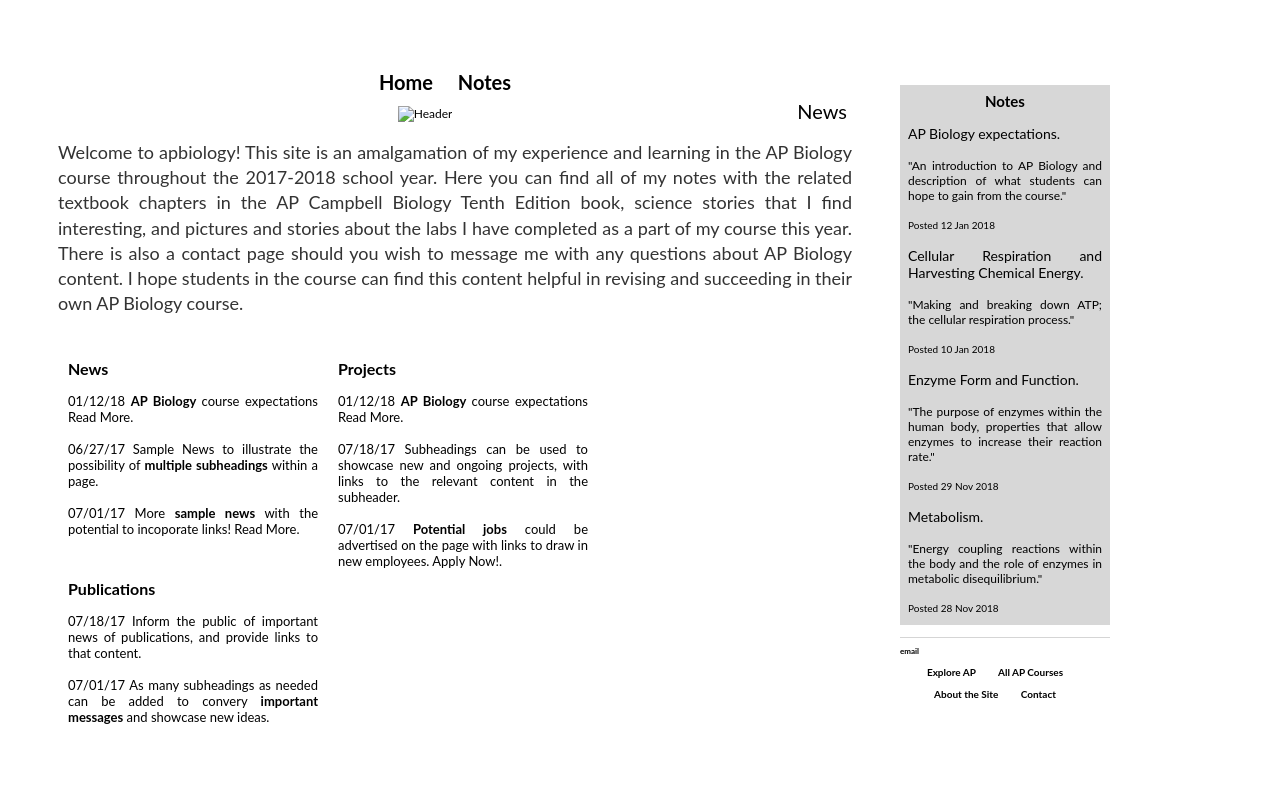
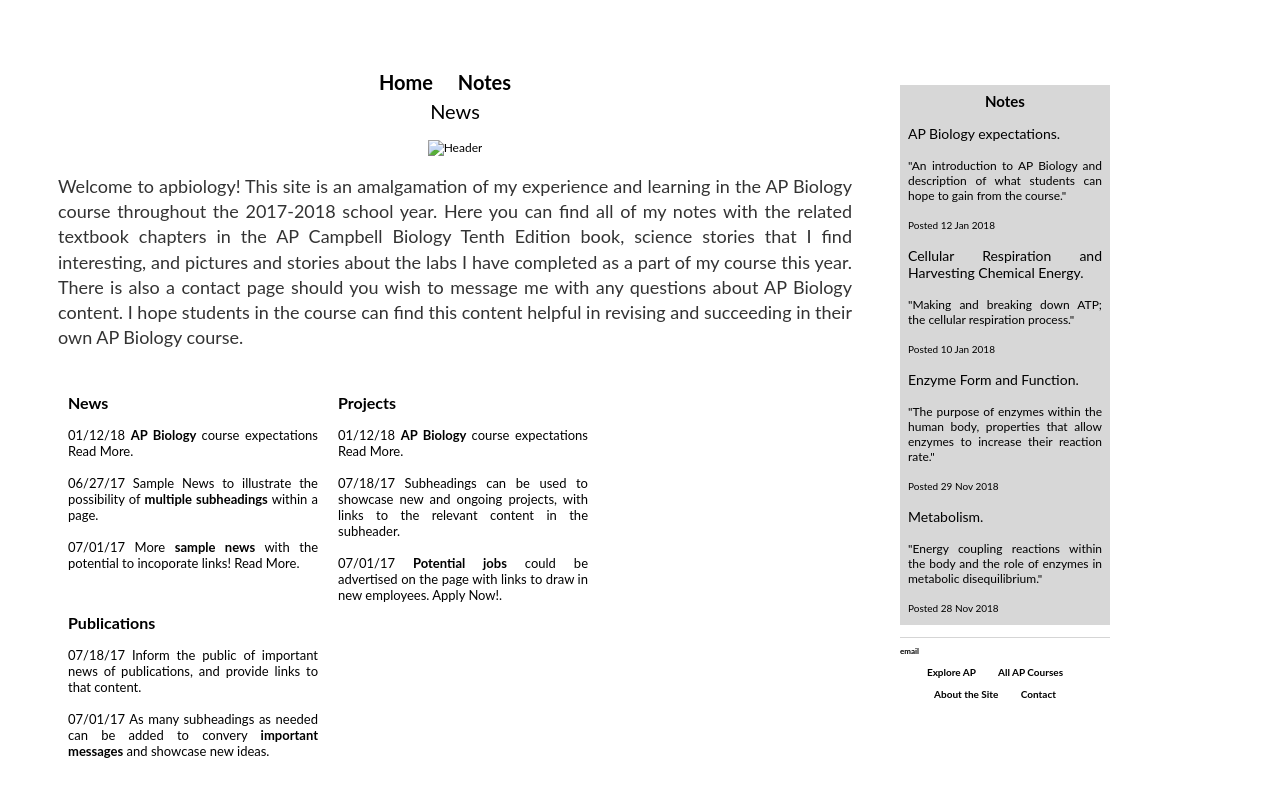
Before and after one commit to meganscarlett/meganscarlett.github.io, a Jekyll site: the page built from index.html, in a window 1280 px wide. Shown: the top 797 px of the page. Built offline with Jekyll 4.4.1, drawn with Linux system fonts in a browser that asks for light colours.

Commit message:
Update menu.css

```diff
--- a/css/menu.css
+++ b/css/menu.css
@@ -7,7 +7,7 @@
   padding: 5px 5px;
   background-color: inherit;
   font-family: 'Lato', sans-serif;
-  float: right;
+  float: relative;
 }
 
 /* Add a red background color to navbar links on hover */
```
